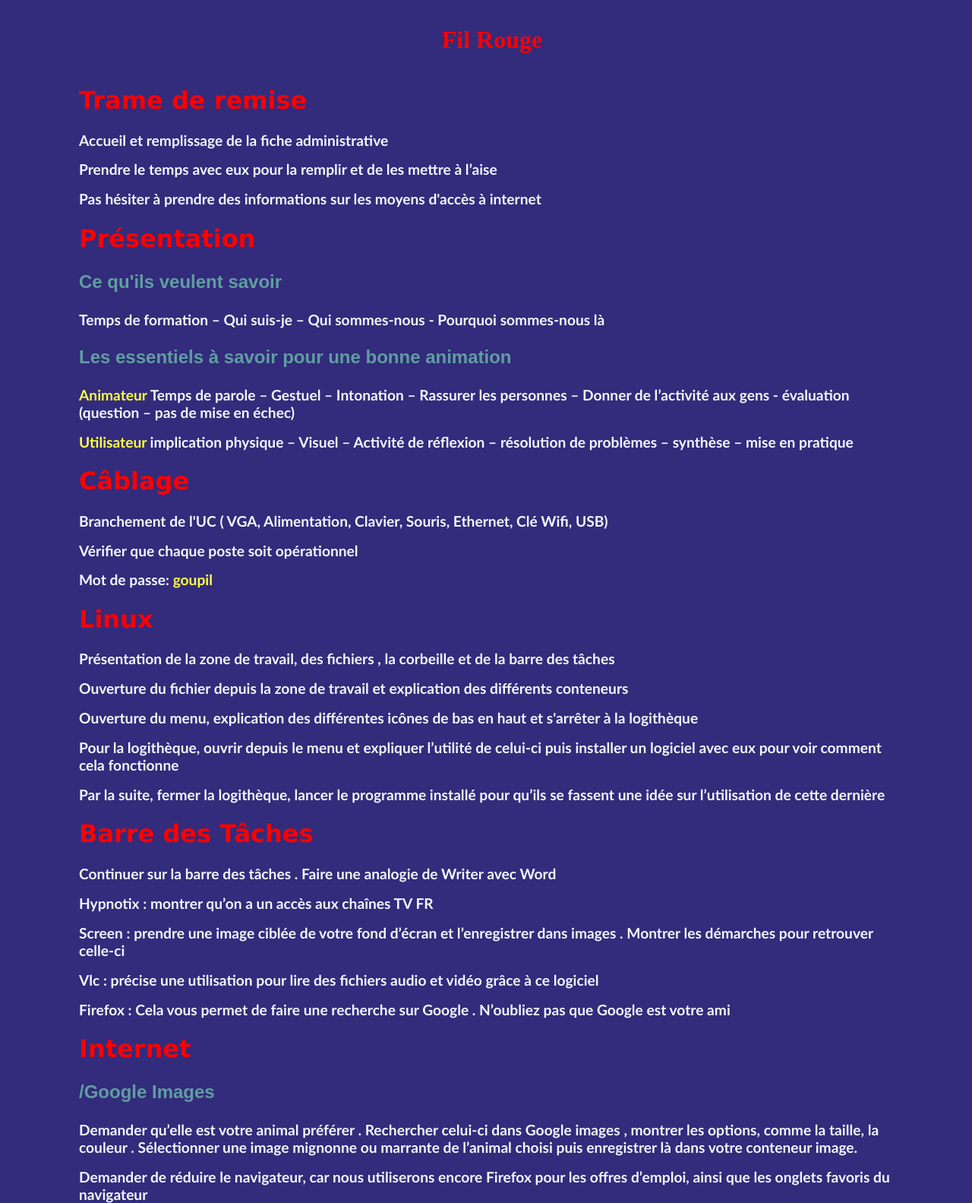
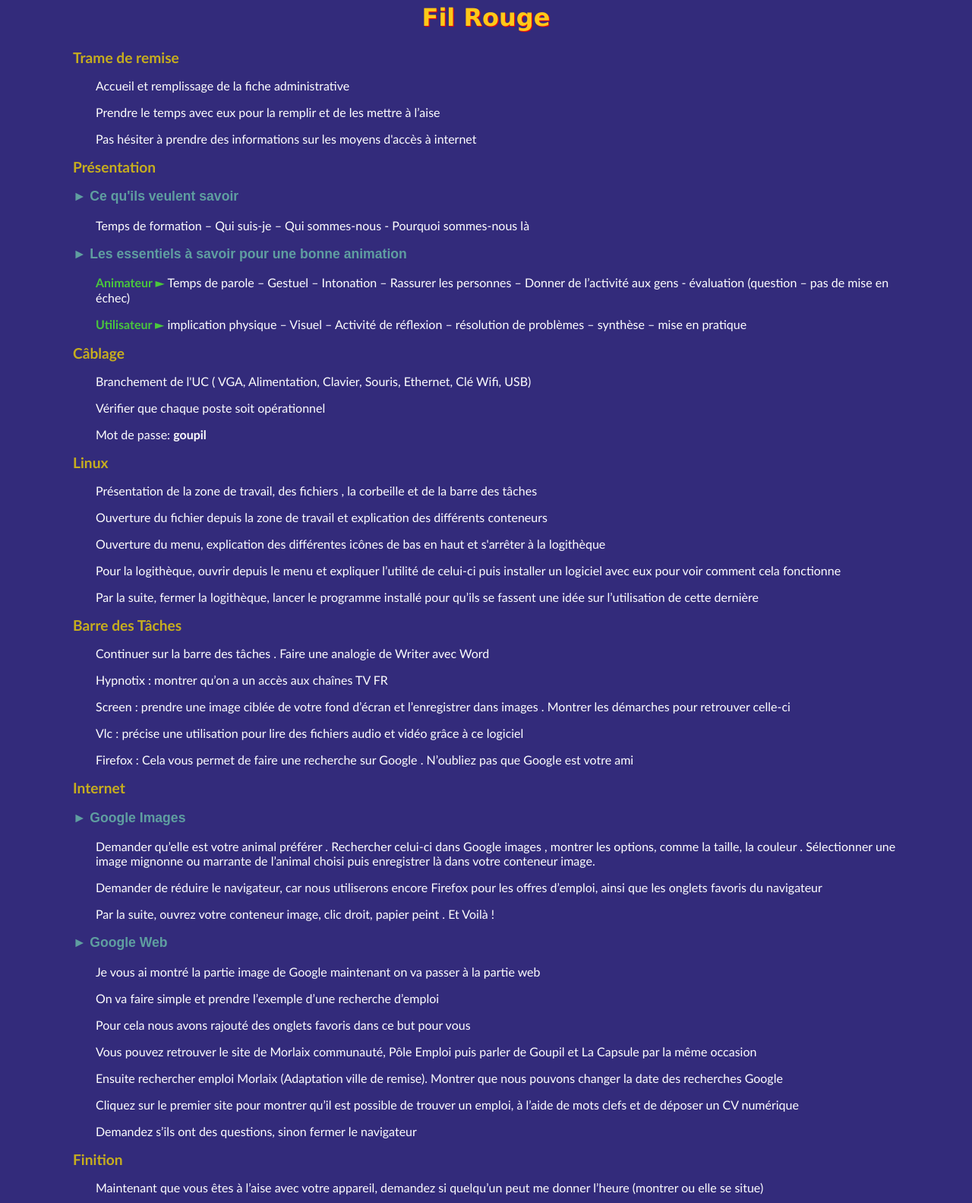
Before and after one commit to KurooFire/Fil-Rouge, a plain HTML site: page index.html in a window 1280 px wide. Shown: the part 17-1600 px from the top of the page at 76% size. Drawn offline with Linux system fonts and the light colour scheme.

Commit message:
Update générale

```diff
--- a/index.html
+++ b/index.html
@@ -8,55 +8,52 @@
     <title>Fil Rouge</title>
 </head>
 <body>
-    <header>
-        <title> Fil Rouge </title>
-    </header>
     <main>
-   <h4> Fil Rouge </h4>
- <h1>Trame de remise</h1>
- <h2> Accueil et remplissage de la fiche administrative </h2>
- <h2> Prendre le temps avec eux pour la remplir et de les mettre à l’aise </h2>
- <h2> Pas hésiter à prendre des informations sur les moyens d'accès à internet </h2>
- <h1> Présentation </h1>
- <h3> Ce qu'ils veulent savoir </h3>
- <h2> Temps de formation – Qui suis-je – Qui sommes-nous - Pourquoi sommes-nous là</h2>
- <h3> Les essentiels à savoir pour une bonne animation</h3>
-        <h2> <b>Animateur</b> Temps de parole – Gestuel – Intonation – Rassurer les personnes – Donner de l’activité aux gens - évaluation (question – pas de mise en échec)</h2>
-        <h2> <b>Utilisateur</b> implication physique – Visuel – Activité de réflexion – résolution de problèmes – synthèse – mise en pratique </h2>
-    <h1> Câblage </h1>
-    <h2>Branchement de l'UC ( VGA, Alimentation, Clavier, Souris, Ethernet, Clé Wifi, USB)</h2>
-    <h2> Vérifier que chaque poste soit opérationnel</h2>
-    <h2> Mot de passe: <b>goupil</b></h2>
-    <h1>Linux</h1>
-    <h2>Présentation de la zone de travail, des fichiers , la corbeille et de la barre des tâches</h2>
-    <h2>Ouverture du fichier depuis la zone de travail et explication des différents conteneurs</h2>
-    <h2>Ouverture du menu, explication des différentes icônes de bas en haut et s'arrêter à la logithèque</h2>
-    <h2>Pour la logithèque, ouvrir depuis le menu et expliquer l’utilité de celui-ci puis installer un logiciel avec eux pour voir comment cela fonctionne </h2>
-    <h2>Par la suite, fermer la logithèque, lancer le programme installé pour qu’ils se fassent une idée sur l’utilisation de cette dernière</h2>
-    <h1>Barre des Tâches</h1>
-    <h2> Continuer sur la barre des tâches . Faire une analogie de Writer avec Word </h2>
-    <h2> Hypnotix : montrer qu’on a un accès aux chaînes TV FR </h2>
-    <h2> Screen : prendre une image ciblée de votre fond d’écran et l’enregistrer dans images . Montrer les démarches pour retrouver celle-ci</h2>
-    <h2> Vlc : précise une utilisation pour  lire des fichiers audio et vidéo grâce à ce logiciel</h2>
-    <h2> Firefox : Cela vous permet de faire une recherche sur Google . N’oubliez pas que Google est votre ami</h2>
-    <h1> Internet </h1>
-    <h3> /Google Images</h3>
-    <h2>Demander qu’elle est votre animal préférer . Rechercher celui-ci dans Google images , montrer les options, comme la taille, la couleur . Sélectionner une image mignonne ou marrante de l’animal choisi puis enregistrer là dans votre conteneur image.</h2>
-    <h2>Demander de réduire le navigateur, car nous utiliserons encore Firefox pour les offres d’emploi, ainsi que les onglets favoris du navigateur</h2>
-    <h2>Par la suite, ouvrez votre conteneur image, clic droit, papier peint . Et Voilà ! </h2>
-    <h3> /Google Web</h3>
-    <h2> Je vous ai montré la partie image de Google maintenant on va passer à la partie web</h2>
-    <h2> On va faire simple et prendre l’exemple d’une recherche d’emploi</h2>
-    <h2> Pour cela nous avons rajouté des onglets favoris dans ce but pour vous </h2>
-    <h2> Vous pouvez retrouver le site de Morlaix communauté, Pôle Emploi puis parler de Goupil et La Capsule par la même occasion</h2>
-    <h2> Ensuite  rechercher emploi Morlaix (Adaptation ville de remise). Montrer que nous pouvons changer la date des recherches Google </h2>
-    <h2> Cliquez sur le premier site pour montrer qu’il est possible de trouver un emploi, à l’aide de mots clefs et de déposer un CV numérique</h2>
-    <h2> Demandez s’ils ont des questions, sinon fermer le navigateur</h2>
-    <h1> Finition </h1>
-    <h2> Maintenant que vous êtes à l’aise avec votre appareil, demandez si quelqu’un peut me donner l’heure (montrer ou elle se situe)</h2>
-    <h2> Expliquer comment fonctionne le volume, l’icône imprimante, réseau et mise à jour</h2>
-    <h2> Pas de question ?</h2>
-    <h1> Fin de la présentation</h1>
+    <h1>Fil Rouge</h1>
+ <h2>Trame de remise</h2>
+ <p> Accueil et remplissage de la fiche administrative </p>
+ <p> Prendre le temps avec eux pour la remplir et de les mettre à l’aise </p>
+ <p> Pas hésiter à prendre des informations sur les moyens d'accès à internet </p>
+ <h2> Présentation </h2>
+ <h3>► Ce qu'ils veulent savoir </h3>
+ <p> Temps de formation – Qui suis-je – Qui sommes-nous - Pourquoi sommes-nous là</p>
+ <h3>► Les essentiels à savoir pour une bonne animation</h3>
+        <p> <span>Animateur ►</span> Temps de parole – Gestuel – Intonation – Rassurer les personnes – Donner de l’activité aux gens - évaluation (question – pas de mise en échec)</p>
+        <p> <span>Utilisateur ►</span> implication physique – Visuel – Activité de réflexion – résolution de problèmes – synthèse – mise en pratique </p>
+    <h2> Câblage </h2>
+    <p>Branchement de l'UC ( VGA, Alimentation, Clavier, Souris, Ethernet, Clé Wifi, USB)</p>
+    <p> Vérifier que chaque poste soit opérationnel</p>
+    <p> Mot de passe: <b>goupil</b></p>
+    <h2>Linux</h2>
+    <p>Présentation de la zone de travail, des fichiers , la corbeille et de la barre des tâches</p>
+    <p>Ouverture du fichier depuis la zone de travail et explication des différents conteneurs</p>
+    <p>Ouverture du menu, explication des différentes icônes de bas en haut et s'arrêter à la logithèque</p>
+    <p>Pour la logithèque, ouvrir depuis le menu et expliquer l’utilité de celui-ci puis installer un logiciel avec eux pour voir comment cela fonctionne </p>
+    <p>Par la suite, fermer la logithèque, lancer le programme installé pour qu’ils se fassent une idée sur l’utilisation de cette dernière</p>
+    <h2>Barre des Tâches</h2>
+    <p> Continuer sur la barre des tâches . Faire une analogie de Writer avec Word </p>
+    <p> Hypnotix : montrer qu’on a un accès aux chaînes TV FR </p>
+    <p> Screen : prendre une image ciblée de votre fond d’écran et l’enregistrer dans images . Montrer les démarches pour retrouver celle-ci</p>
+    <p> Vlc : précise une utilisation pour  lire des fichiers audio et vidéo grâce à ce logiciel</p>
+    <p> Firefox : Cela vous permet de faire une recherche sur Google . N’oubliez pas que Google est votre ami</p>
+    <h2> Internet </h2>
+    <h3>► Google Images</h3>
+    <p>Demander qu’elle est votre animal préférer . Rechercher celui-ci dans Google images , montrer les options, comme la taille, la couleur . Sélectionner une image mignonne ou marrante de l’animal choisi puis enregistrer là dans votre conteneur image.</p>
+    <p>Demander de réduire le navigateur, car nous utiliserons encore Firefox pour les offres d’emploi, ainsi que les onglets favoris du navigateur</p>
+    <p>Par la suite, ouvrez votre conteneur image, clic droit, papier peint . Et Voilà ! </p>
+    <h3>► Google Web</h3>
+    <p> Je vous ai montré la partie image de Google maintenant on va passer à la partie web</p>
+    <p> On va faire simple et prendre l’exemple d’une recherche d’emploi</p>
+    <p> Pour cela nous avons rajouté des onglets favoris dans ce but pour vous </p>
+    <p> Vous pouvez retrouver le site de Morlaix communauté, Pôle Emploi puis parler de Goupil et La Capsule par la même occasion</p>
+    <p> Ensuite  rechercher emploi Morlaix (Adaptation ville de remise). Montrer que nous pouvons changer la date des recherches Google </p>
+    <p> Cliquez sur le premier site pour montrer qu’il est possible de trouver un emploi, à l’aide de mots clefs et de déposer un CV numérique</p>
+    <p> Demandez s’ils ont des questions, sinon fermer le navigateur</p>
+    <h2> Finition </h2>
+    <p> Maintenant que vous êtes à l’aise avec votre appareil, demandez si quelqu’un peut me donner l’heure (montrer ou elle se situe)</p>
+    <p> Expliquer comment fonctionne le volume, l’icône imprimante, réseau et mise à jour</p>
+    <p> Pas de question ?</p>
+    <h2> Fin de la présentation</h2>
     </main>
 </body>
 </html>
--- a/styles.css
+++ b/styles.css
@@ -1,12 +1,13 @@
 body {
     display: flex;
     justify-content: center;
-    width: 100vw;
+    width: 100%;
     height: 100vh;
-    margin: O;
-    padding: O;
+    margin: 0;
+    padding: 0;
+    box-sizing: border-box;
     background-color: #332b7b;
-    overflow-x: hidden;
+    /* overflow-x: hidden; */
 }
 
 main {
@@ -15,39 +16,37 @@ main {
     width: 85%;
     height: 15%;
 }
-section {
-    width: 90%;
-    height: 90%;
-    font-family: monospace;
-    font-size: 1.4em;
-    color: white;
-}
-title {
+h1 {
     color: #fdc918;
+    text-shadow: 1px 1px 1px red;
     font-size: 2em;
     font-family: Verdana, Geneva, Tahoma, sans-serif;
-}
-h1 {
-    color: red;
-    font-size: 2em;
-    font-family: Verdana, Geneva, Tahoma, sans-serif;
+    text-align: center;
 }
 h2 {
-    color: aliceblue;
+    color: #C7AE1E;
     font-size: 1.2em;
     font-family: 'Trebuchet MS', 'Lucida Sans Unicode', 'Lucida Grande', 'Lucida Sans', Arial, sans-serif;
 }
 h3 {
     color: cadetblue;
-    font-size: 1.5em;
-    font-family:  Haettenschweiler, 'Arial Narrow Bold', sans-serif;
+    font-size: 1.1em;
+    font-family:  'ubuntu', 'Arial Narrow Bold', sans-serif;
 }
 h4 {
     color: red;
     font-size: 2em;
     text-align: center;
 }
-b {
+p{
+    color: #fefefe;
+    font-size: 1em;
+    font-family: 'Trebuchet MS', 'Lucida Sans Unicode', 'Lucida Grande', 'Lucida Sans', Arial, sans-serif;
+    margin-left: 30px;
+}
+span {
     text-decoration: solid;
-    color: rgb(252, 255, 66);
+    font-weight: 900;
+    /* font-style: italic; */
+    color: #4AC73C;
 }
```
